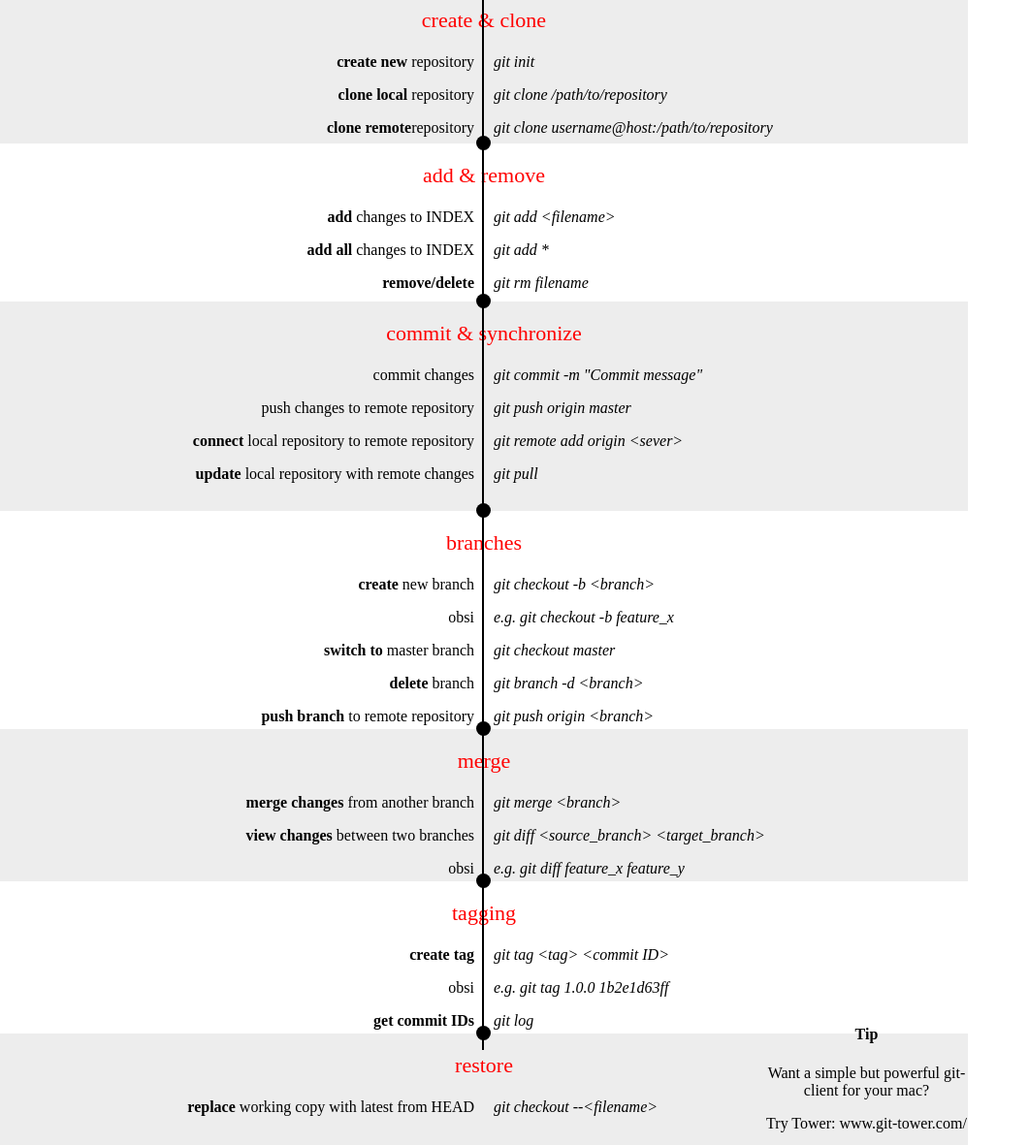
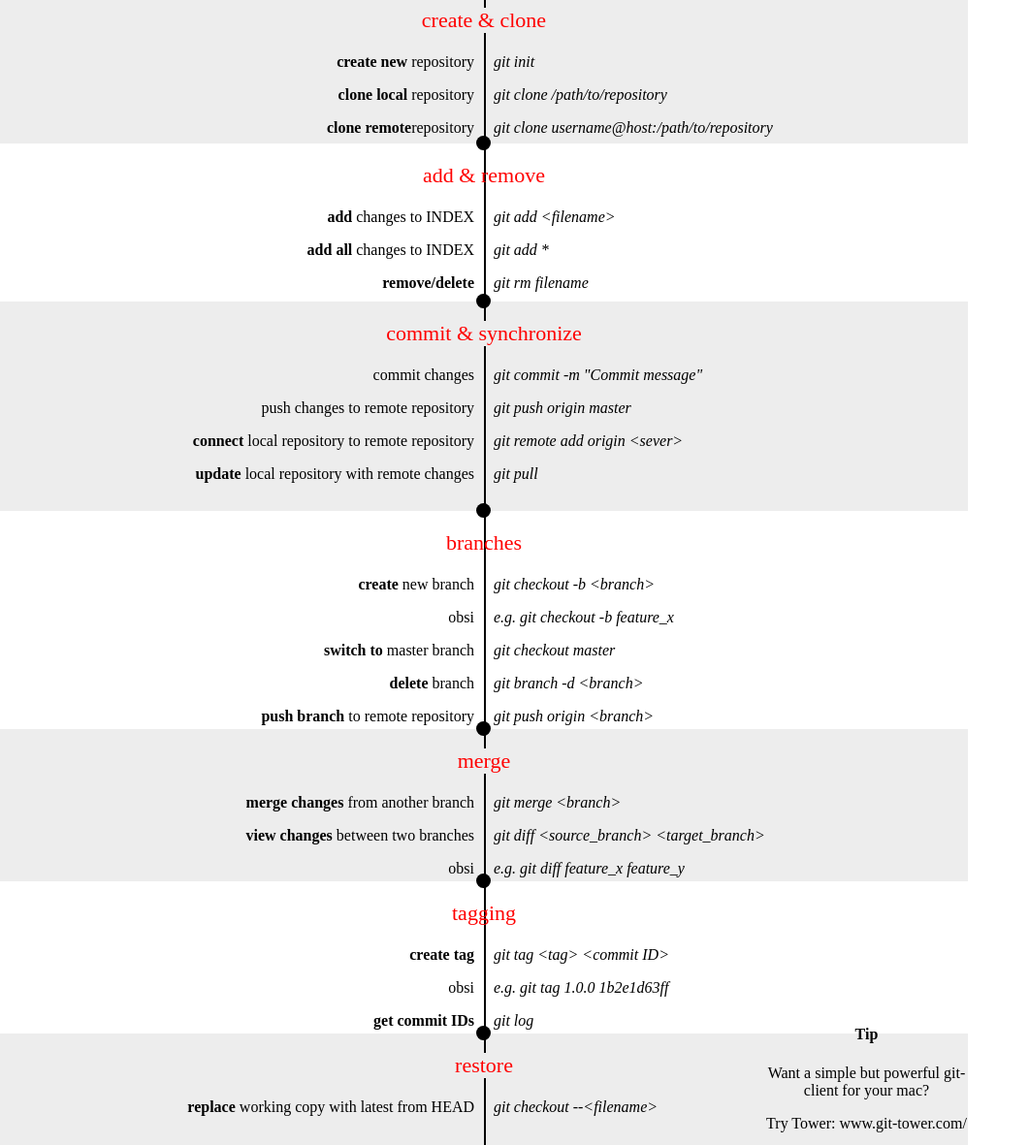
Before and after one commit to drehmerdude/git-chart, a plain HTML site: page index.html in a window 1280 px wide. Shown: the part 259-1440 px from the top of the page at 97% size, without its empty margins (0-1061 px from the left). Drawn offline with Linux system fonts and the light colour scheme.

Commit message:
atualizacao das linhas

```diff
--- a/index.html
+++ b/index.html
@@ -35,6 +35,7 @@
             </div>
             <div class="impar third">
                 <div class="lball"></div>
+                <div class="vline"></div>
                 <p class="subtitles">add &amp; remove</p>
                 <div class="txtcontainer">
                     <div class="left">
@@ -54,6 +55,7 @@
             </div>
             <div class="par fourth">
                 <div class="lball"></div>
+                <div class="vline"></div>
                 <p class="subtitles">commit &amp; synchronize</p>
                 <div class="txtcontainer">
                     <div class="left">
@@ -72,6 +74,7 @@
             </div>
             <div class="impar fifth">
                 <div class="lball"></div>
+                <div class="vline"></div>
                 <p class="subtitles">branches</p>
                 <div class="txtcontainer">
                     <div class="left">
@@ -92,6 +95,7 @@
             </div>
             <div class="par sixth">
                 <div class="lball"></div>
+                <div class="vline"></div>
                 <p class="subtitles">merge</p>
                 <div class="txtcontainer">
                     <div class="left">
@@ -108,6 +112,7 @@
             </div>
             <div class="impar seventh">
                 <div class="lball"></div>
+                <div class="vline"></div>
                 <p class="subtitles">tagging</p>
                 <div class="txtcontainer">
                     <div class="left">
@@ -124,6 +129,7 @@
             </div>
             <div class="par eighth">
                 <div class="lball"></div>
+                <div class="vline"></div>
                 <p class="subtitles">restore</p>
                 <div class="txtcontainer">
                     <div class="left">
--- a/stylesheet.css
+++ b/stylesheet.css
@@ -51,12 +51,12 @@ body {
 }
 
 .subtitles {
-    margin: 0px;
     font-family: chelsea-market;
     font-size: 22px;
-    padding: 5px 0px 5px 0px;
+    margin: 5px 0px 5px 0px;
     background-color: inherit;
     color: red;
+    position: relative;
 }
 
 .header{
@@ -78,31 +78,37 @@ body {
 
 .second{
     height: 179px;
-    overflow: visible;
+    position: relative;
 }
 
 .third{
     height: 163px;
+    position: relative;
 }
 
 .fourth{
     height: 216px;
+    position: relative;
 }
 
 .fifth{
     height: 225px;
+    position: relative;
 }
 
 .sixth{
     height: 157px;
+    position: relative;
 }
 
 .seventh{
     height: 157px;
+    position: relative;
 }
 
 .eighth{
     height: 115px;
+    position: relative;
 }
 
 .bball{
@@ -130,15 +136,13 @@ body {
 }
 
 .vline{
-    background-color:black;
-    height: 1097px;
+    background-color: black;
+    height: 100%;
     width: 2px;
-    border-collapse: collapse;
-    position:relative;
-    float: left;
-    top: -17px;
+    position: absolute;
+    top: 0;
     left: 50%;
-    margin-left: -2px;
+    margin-left: auto;
 }
 
 .obs{
```
